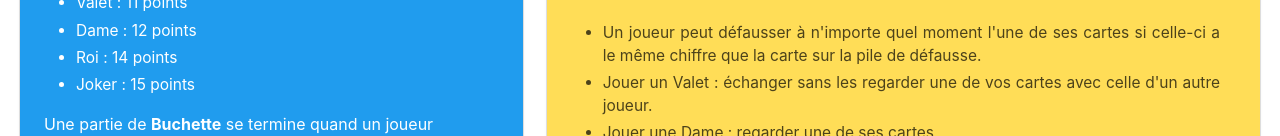
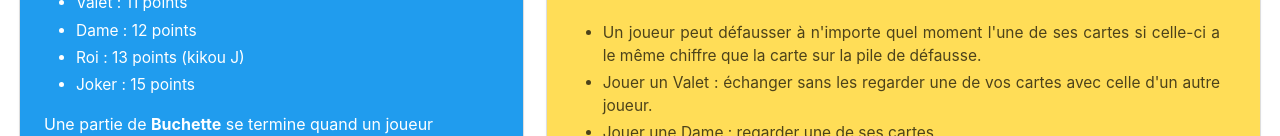
Before and after one commit to simonrenoult/labuchette.com, a website: page public/index.html in a window 1280 px wide. Shown: the part 493-629 px from the top of the page. Drawn offline with nearby package versions, Linux system fonts and the light colour scheme.

Commit message:
Update index.html

```diff
--- a/public/index.html
+++ b/public/index.html
@@ -49,7 +49,7 @@
             <li>...</li>
             <li>Valet : 11 points</li>
             <li>Dame : 12 points</li>
-            <li>Roi : 14 points</li>
+            <li>Roi : 13 points (kikou J)</li>
             <li>Joker : 15 points</li>
           </ul>
           Une partie de <b>Buchette</b> se termine quand un joueur dépasse les 100 points.
```
